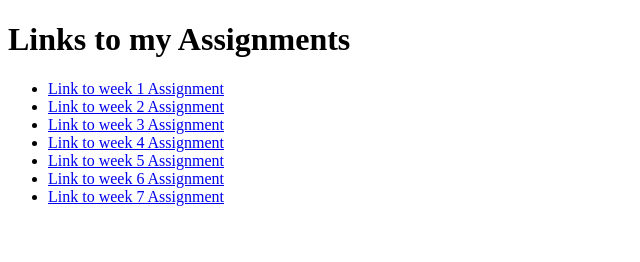
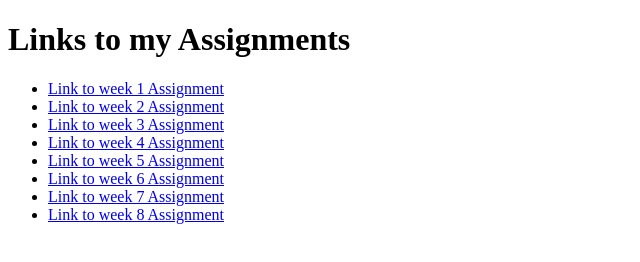
Before and after one commit to HaileyA-1/SEassignments, a plain HTML site: page index.html in a window 1280 px wide. Shown: the whole page, without its empty margins (0-640 px from the left). Drawn offline with Linux system fonts and the light colour scheme.

Commit message:
Link to week 8 Assignment

```diff
--- a/index.html
+++ b/index.html
@@ -15,6 +15,7 @@
         <li><a href="w5_form_files/index.html">Link to week 5 Assignment</a></li>
         <li><a href="w6/w6.html">Link to week 6 Assignment</a></li>
         <li><a href="w7_assignment/index.html">Link to week 7 Assignment</a></li>
+        <li><a href="w8/index.html">Link to week 8 Assignment</a></li>
     </ul>
 </body>
 </html>
```
